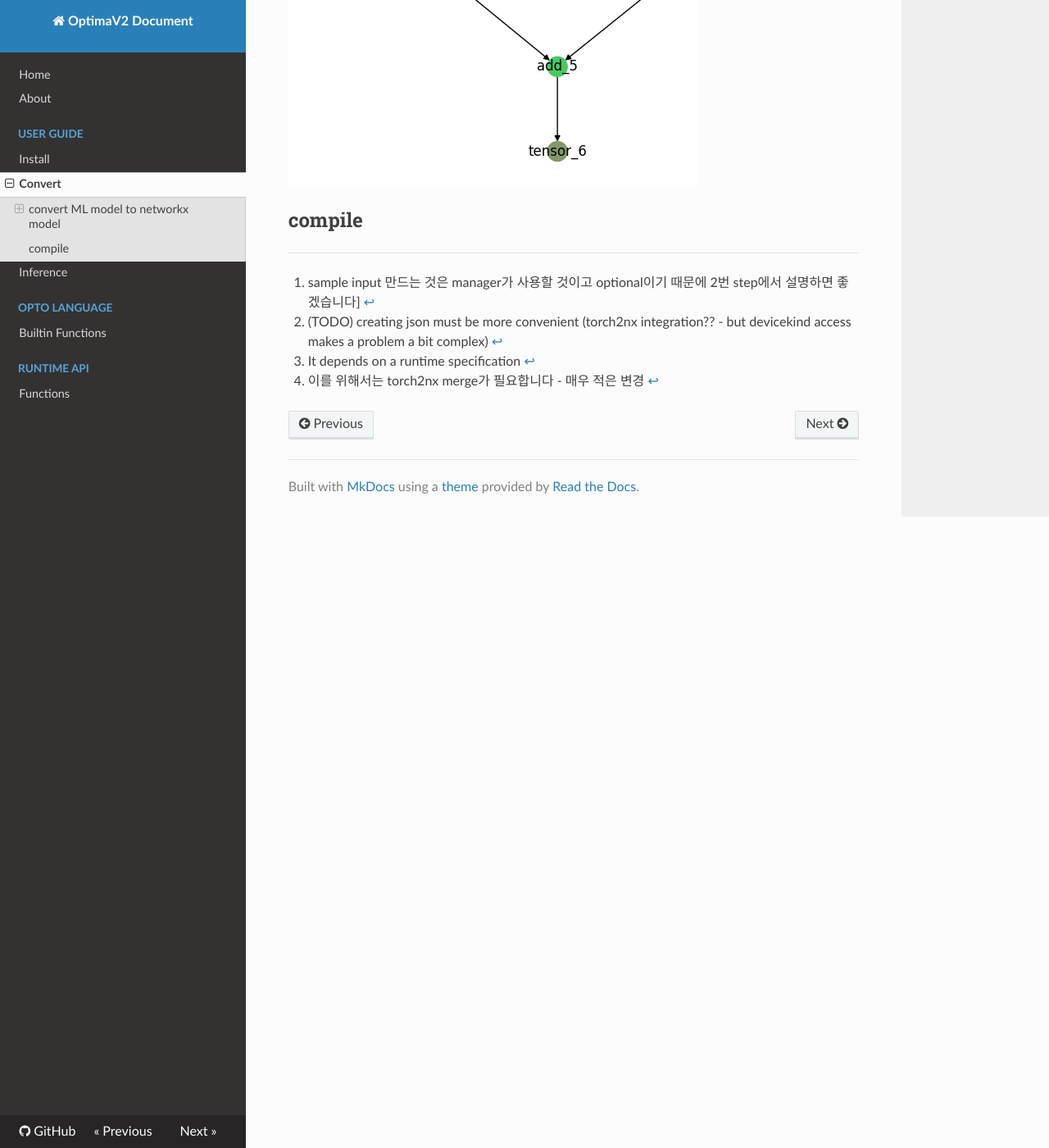
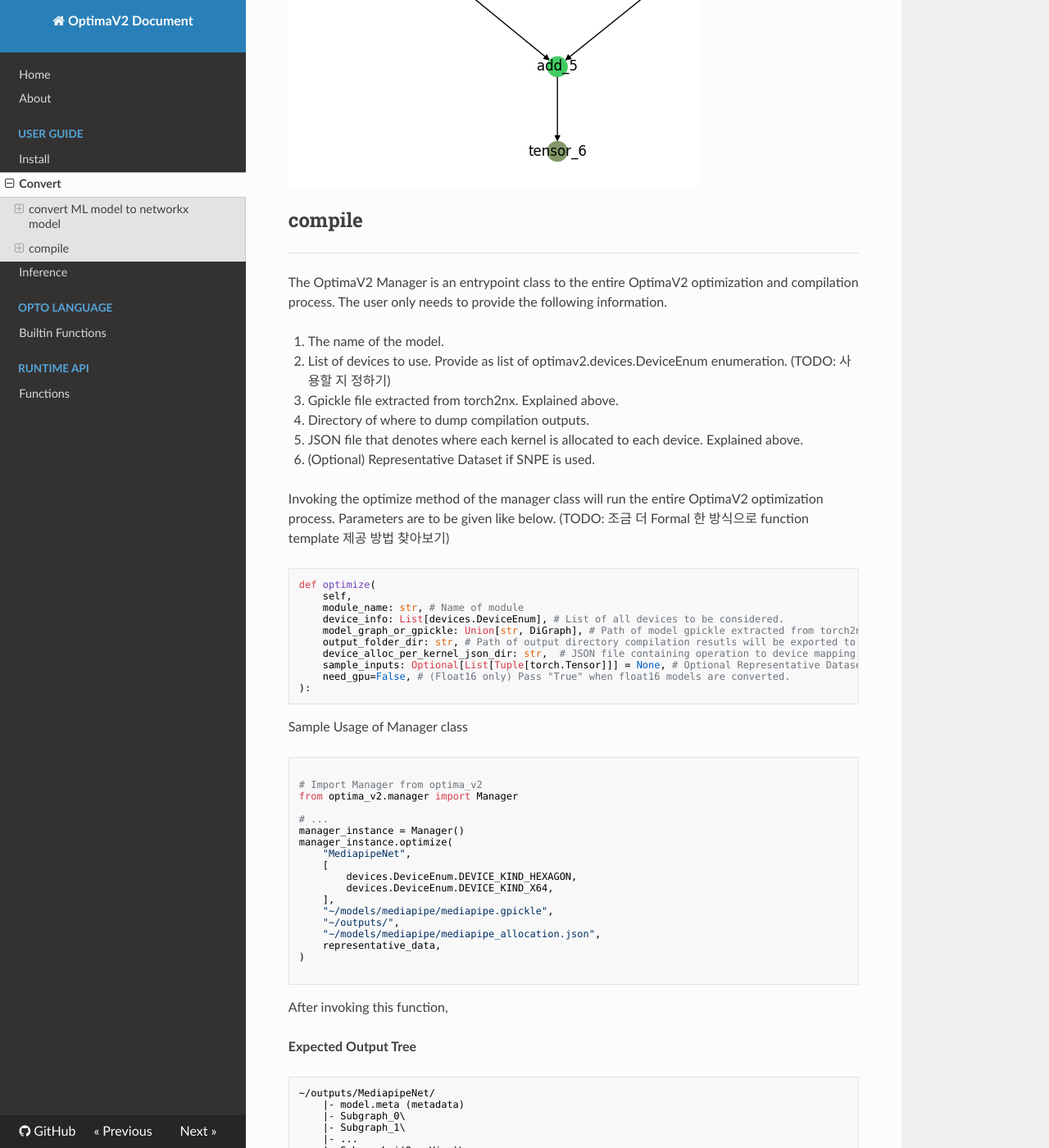
Before and after one commit to ENERZAi/OptimaV2-Docs, an MkDocs documentation site: the page built from docs/guide/convert.md, in a window 1280 px wide and 1400 px high, scrolled down 3418 px. Shown: the whole window at 82% size. Built offline with MkDocs 1.6.1, drawn with Linux system fonts in a browser that asks for light colours; nearby versions of some CDN libraries; some of the changed text lies outside the part shown.

Commit message:
feat) Added Converter description

````diff
--- a/docs/guide/convert.md
+++ b/docs/guide/convert.md
@@ -144,3 +144,123 @@
 [^2]: (TODO) creating json must be more convenient (torch2nx integration?? - but devicekind access makes a problem a bit complex)
 [^3]: It depends on a runtime specification
 [^4]: 이를 위해서는 torch2nx merge가 필요합니다 - 매우 적은 변경
+
+----
+
+The OptimaV2 Manager is an entrypoint class to the entire OptimaV2 optimization and compilation process.
+The user only needs to provide the following information.
+
+1. The name of the model.
+2. List of devices to use. Provide as list of optimav2.devices.DeviceEnum enumeration. (TODO: 사용할 지 정하기)
+3. Gpickle file extracted from torch2nx. Explained above.
+4. Directory of where to dump compilation outputs.
+4. JSON file that denotes where each kernel is allocated to each device. Explained above.
+5. (Optional) Representative Dataset if SNPE is used.
+
+Invoking the optimize method of the manager class will run the entire OptimaV2 optimization process. Parameters are to be given like below.
+(TODO: 조금 더 Formal 한 방식으로 function template 제공 방법 찾아보기)
+```python
+def optimize(
+    self,
+    module_name: str, # Name of module
+    device_info: List[devices.DeviceEnum], # List of all devices to be considered.
+    model_graph_or_gpickle: Union[str, DiGraph], # Path of model gpickle extracted from torch2nx.
+    output_folder_dir: str, # Path of output directory compilation resutls will be exported to.
+    device_alloc_per_kernel_json_dir: str,  # JSON file containing operation to device mapping.
+    sample_inputs: Optional[List[Tuple[torch.Tensor]]] = None, # Optional Representative Dataset
+    need_gpu=False, # (Float16 only) Pass "True" when float16 models are converted.
+):
+```
+
+Sample Usage of Manager class
+```python
+
+# Import Manager from optima_v2
+from optima_v2.manager import Manager
+
+# ...
+manager_instance = Manager()
+manager_instance.optimize(
+    "MediapipeNet",
+    [
+        devices.DeviceEnum.DEVICE_KIND_HEXAGON,
+        devices.DeviceEnum.DEVICE_KIND_X64,
+    ],
+    "~/models/mediapipe/mediapipe.gpickle",
+    "~/outputs/",
+    "~/models/mediapipe/mediapipe_allocation.json",
+    representative_data,
+)
+
+```
+
+After invoking this function,
+
+
+
+**Expected Output Tree**
+```
+~/outputs/MediapipeNet/
+	|- model.meta (metadata)
+	|- Subgraph_0\
+	|- Subgraph_1\
+	|- ...
+	|- Subgraph_i(OpenVino)\
+	|		|- subgraph_i.blob
+  |
+	|- Subgraph_j(SNPE)\
+	|		|- subgraph_j.dlc
+	|
+	|- Subgraph_k(LLVM)\
+	|		|- <subgraph_name>.meta
+	|		|- <kernel_1_name>.ll
+	|		|- <kernel_2_name>.ll
+	|		|- ......
+	|
+	|- Subgraph_o(SPIRV)\
+			|- <subgraph_name>.meta
+			|- <kernel_1_name>.spv
+			|- <kernel_2_name>.spv
+			|- ......
+
+```
+
+
+### Notes on Representative Data
+The format of representative dataset is as follows
+```
+List[Tuple[torch.Tensor]]]
+```
+The outermost list represents the batch, and the inner tuple represents each input for the model.
+
+The example below illustrates how representative data is collected.
+
+```python
+
+    repr_data = []
+
+    for input_tuple in some_dataset_iterator:
+        # get input_tuple
+
+        repr_data.append(input_tuple)
+
+        output = model(*input_tuple)
+
+        # Sample of how this input will
+
+    # ...
+
+    manager_instance = Manager()
+    manager_instance.optimize(
+        "MediapipeNet",
+        [
+            devices.DeviceEnum.DEVICE_KIND_HEXAGON,
+            devices.DeviceEnum.DEVICE_KIND_X64,
+        ],
+        "~/models/mediapipe/mediapipe.gpickle",
+        "~/outputs/",
+        "~/models/mediapipe/mediapipe_allocation.json",
+        repr_data,
+    )
+
+```
````
